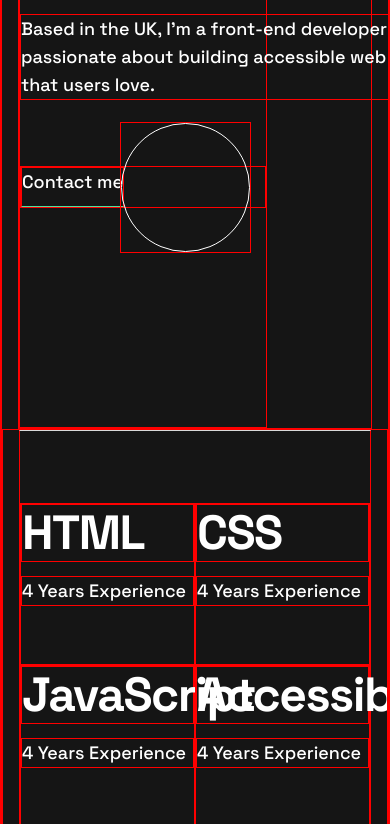
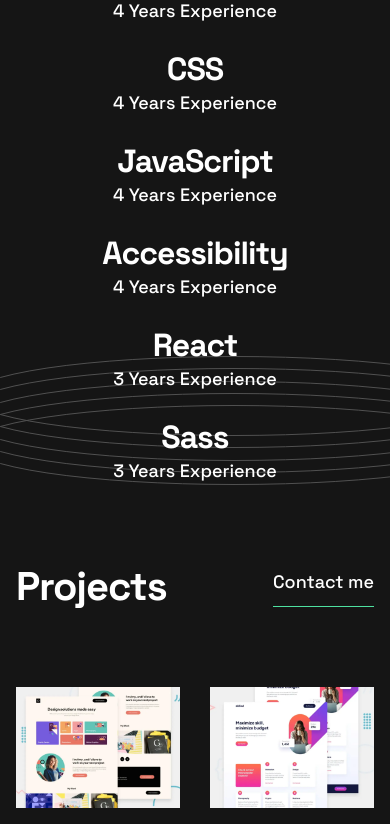
Before and after one commit to hermannleboss/single-page-developer-portfolio, a website built with Vite: page starter-code/index.html in a window 390 px wide. Shown: the part 857-1681 px from the top of the page. Built offline with nearby package versions, Linux system fonts and the light colour scheme.

Commit message:
feat: skills responsive

```diff
--- a/starter-code/src/sass/base/_typography.scss
+++ b/starter-code/src/sass/base/_typography.scss
@@ -16,15 +16,33 @@
 .text{
   &-xl{
     font-weight: 700;
+    font-size: 40px;
+    line-height: 40px;
+    letter-spacing: -1.13636px;
+
+    @media (min-width: 768px) {
+      font-size: 72px;
+      line-height: 72px;
+      letter-spacing: -2.04545px;
+    }
+    @media (min-width: 1280px) {
       font-size: 88px;
       line-height: 88px;
       letter-spacing: -2.5px;
     }
+  }
   &-l{
     font-weight: 700;
+    font-size: 32px;
+    line-height: 40px;
+    text-align: center;
+    letter-spacing: -1px;
+
+    @media (min-width: 768px) {
       font-size: 48px;
       line-height: 56px;
       letter-spacing: -1.5px;
+    }
   }
   &-m{
     font-weight: 700;
--- a/starter-code/src/sass/main.scss
+++ b/starter-code/src/sass/main.scss
@@ -15,7 +15,7 @@
   margin: 0;
   padding: 0;
   z-index: 5;
-  border: solid red 1px;
+  //border: solid red 1px;
 }
 
 .underline{
@@ -113,7 +113,15 @@
   display: flex;
   flex-wrap: wrap;
   position: relative;
-  padding-top: 72px;
+  padding-top: 40px;
+  row-gap: 24px;
+  @media (min-width: 768px) {
+    padding-top: 72px;
+    row-gap: 52px;
+  }
+  @media (min-width: 1280px) {
+    row-gap: 58px;
+  }
   img{
     position: absolute;
     right: -35%;
@@ -122,14 +130,14 @@
 
   & > div {
     flex: auto;
-    width: 33%;
-  }
-
-  .text-l {
-    margin-bottom: 14px;
-  }
-
-  p {
-    margin-bottom: 58px;
+    width: 100%;
+    text-align: center;
+    @media (min-width: 768px) {
+      width: 45%;
+      text-align: left;
+    }
+    @media (min-width: 1280px) {
+      width: 33%;
+    }
   }
 }
```
Lines whose indentation alone changed are shown as unchanged.
